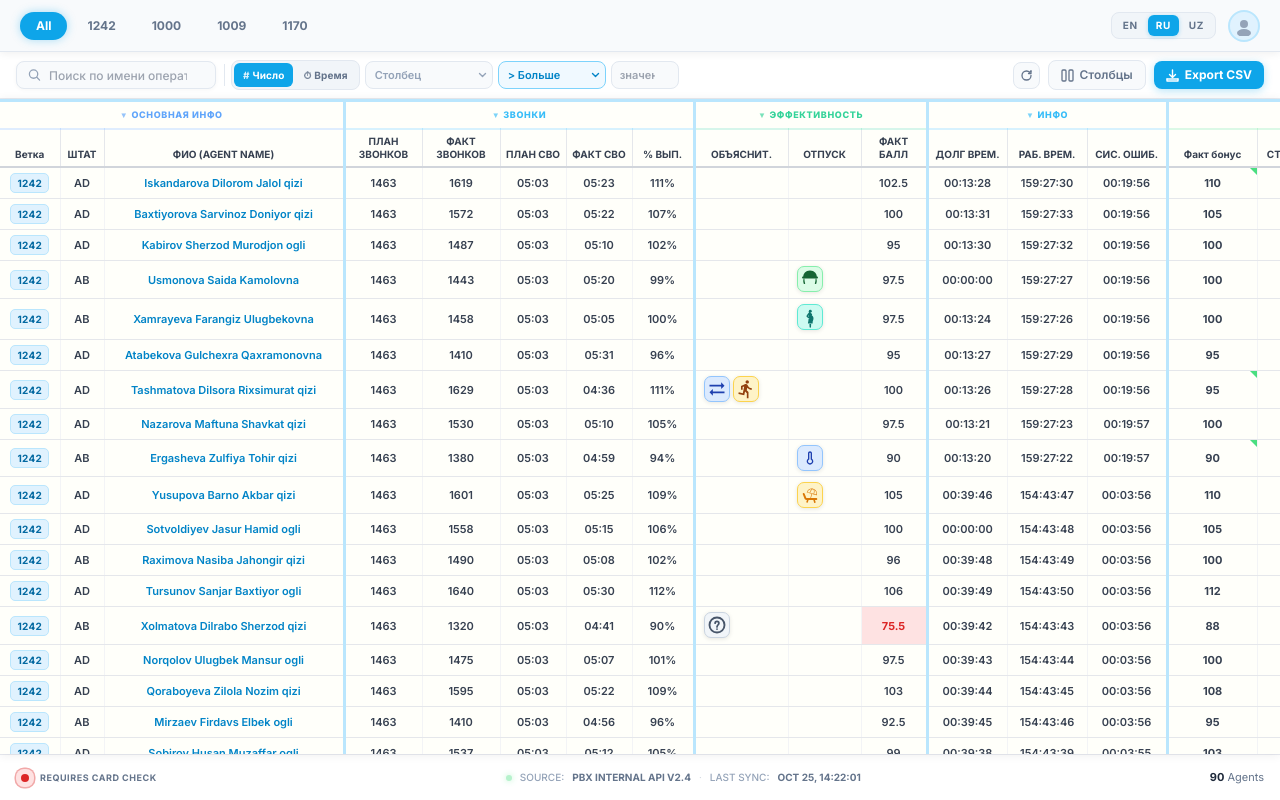
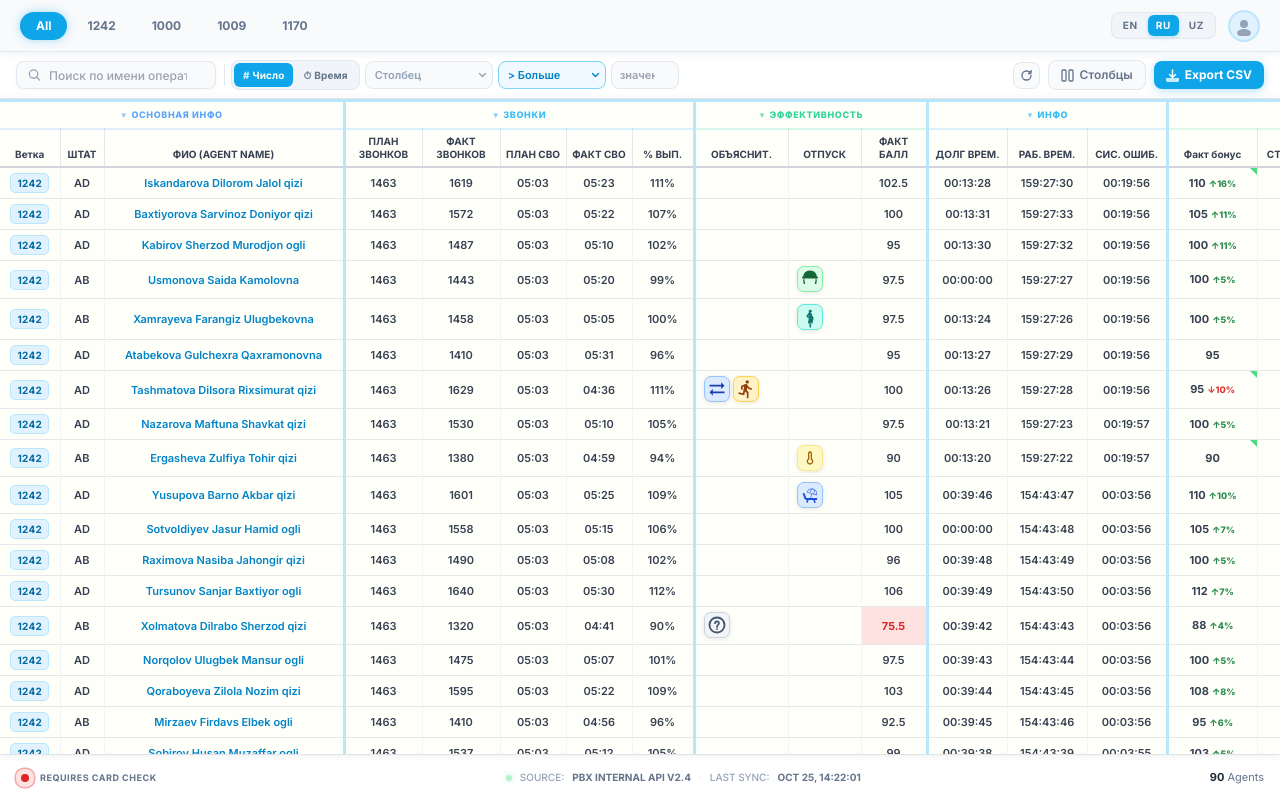
Before and after one commit to fozilxonov117/tabel, a React (Vite) app: page / in a window 1280 px wide. Built offline with nearby package versions, Linux system fonts and the light colour scheme.

Commit message:
last update front

```diff
--- a/src/components/PayrollTable.jsx
+++ b/src/components/PayrollTable.jsx
@@ -34,8 +34,8 @@ const COL_GROUPS = [
   { label: 'INFO',               labelKey: 'group.INFO',               color: '#38bdf8', bg: '#fffffa' },
   { label: 'BONUS',              labelKey: 'group.BONUS',              color: '#4ade80', bg: '#fffffa' },
   { label: 'TABEL',              labelKey: 'group.TABEL',              color: '#22d3ee', bg: '#ecfeff' },
-  { label: 'TOTALS (BI-BK)',     labelKey: 'group.TOTALS (BI-BK)',     color: '#fbbf24', bg: '#fffffa' },
-  { label: 'ALLOWANCES',         labelKey: 'group.ALLOWANCES',         color: '#7dd3fc', bg: '#fffffa' },
+  { label: 'PROFIT',             labelKey: 'group.PROFIT',             color: '#f97316', bg: '#fffffa' },
+  { label: 'ИТОГИ',              labelKey: 'group.ИТОГИ',              color: '#fbbf24', bg: '#fffffa' },
 ];
 
 // ── Individual column definitions ─────────────────────────────────────────────
@@ -76,21 +76,21 @@ const COLUMNS = [
     width: 26,
     day: i + 1,
   })),
-  // TOTALS (BI-BK) — profitFromOp + deductions + nadbavka
-  { key: 'profitFromOp',    labelKey: 'col.profitFromOp',     group: 'TOTALS (BI-BK)',     width: 100 },
-  { key: K_ITOG,            labelKey: 'col.итог',             group: 'TOTALS (BI-BK)',     width: 96  },
-  { key: K_NARUKI,          labelKey: 'col.наРуки',           group: 'TOTALS (BI-BK)',     width: 92  },
-  { key: K_NAKARTU,         labelKey: 'col.наКарту',          group: 'TOTALS (BI-BK)',     width: 92  },
-  { key: K_NALOG,           labelKey: 'col.налог',            group: 'TOTALS (BI-BK)',     width: 88  },
-  { key: 'advance',         labelKey: 'col.advance',          group: 'TOTALS (BI-BK)',     width: 88  },
-  { key: 'baseSalary',      labelKey: 'col.baseSalary',       group: 'TOTALS (BI-BK)',     width: 92  },
-  { key: 'nadbavka',        labelKey: 'col.nadbavka',         group: 'TOTALS (BI-BK)',     width: 92  },
-  // ALLOWANCES
-  { key: 'noch',            labelKey: 'col.noch',             group: 'ALLOWANCES',         width: 72  },
-  { key: 'vecher',          labelKey: 'col.vecher',           group: 'ALLOWANCES',         width: 72  },
-  { key: 'prazdnichny',     labelKey: 'col.prazdnichny',      group: 'ALLOWANCES',         width: 90  },
-  { key: 'stoimostBiletov', labelKey: 'col.stoimostBiletov',  group: 'ALLOWANCES',         width: 100 },
-  { key: 'vyslugaLet',      labelKey: 'col.vyslugaLet',       group: 'ALLOWANCES',         width: 90  },
+  // PROFIT — standalone profit column with own section
+  { key: 'profitFromOp',    labelKey: 'col.profitFromOp',     group: 'PROFIT',             width: 100 },
+  // ИТОГИ (merged former TOTALS + ALLOWANCES)
+  { key: K_ITOG,            labelKey: 'col.итог',             group: 'ИТОГИ',              width: 96  },
+  { key: K_NARUKI,          labelKey: 'col.наРуки',           group: 'ИТОГИ',              width: 92  },
+  { key: K_NAKARTU,         labelKey: 'col.наКарту',          group: 'ИТОГИ',              width: 92  },
+  { key: K_NALOG,           labelKey: 'col.налог',            group: 'ИТОГИ',              width: 88  },
+  { key: 'advance',         labelKey: 'col.advance',          group: 'ИТОГИ',              width: 88  },
+  { key: 'baseSalary',      labelKey: 'col.baseSalary',       group: 'ИТОГИ',              width: 92  },
+  { key: 'nadbavka',        labelKey: 'col.nadbavka',         group: 'ИТОГИ',              width: 92  },
+  { key: 'noch',            labelKey: 'col.noch',             group: 'ИТОГИ',              width: 72  },
+  { key: 'vecher',          labelKey: 'col.vecher',           group: 'ИТОГИ',              width: 72  },
+  { key: 'prazdnichny',     labelKey: 'col.prazdnichny',      group: 'ИТОГИ',              width: 90  },
+  { key: 'stoimostBiletov', labelKey: 'col.stoimostBiletov',  group: 'ИТОГИ',              width: 100 },
+  { key: 'vyslugaLet',      labelKey: 'col.vyslugaLet',       group: 'ИТОГИ',              width: 90  },
 ];
 
 // Keys whose zero value displays as '–' in cells
@@ -102,10 +102,10 @@ const SECTION_ANCHORS = {
   'CALL METRICS':       new Set(['perfPct']),
   'EFFICIENCY':         new Set(['factScore']),    // explanation+vacation hidden when collapsed; shown via hover panel
   'INFO':               new Set(['debtTime']),
-  'BONUS':              new Set(['b2', 'limit', 'razryad']),
-  'TABEL':              new Set(['tabel_worked', 'tabel_prazdHrs', 'tabel_vecherHrs', 'tabel_nochHrs']),
-  'TOTALS (BI-BK)':     new Set([K_ITOG]),
-  'ALLOWANCES':         new Set(['vyslugaLet']),
+  'BONUS':        new Set(['b2']),  // only Факт бонус visible when collapsed
+  'TABEL':        new Set(['tabel_worked', 'tabel_prazdHrs', 'tabel_vecherHrs', 'tabel_nochHrs']),
+  'PROFIT':       new Set(['profitFromOp']),
+  'ИТОГИ':        new Set([K_ITOG]),
 };
 
 // Precompute which groups actually have collapsible (non-anchor) columns
@@ -250,6 +250,12 @@ const VAC_ICONS = {
   Thermometer: (
     <svg width="16" height="16" viewBox="0 0 24 24" fill="currentColor">
       <path d="M15 13V5c0-1.66-1.34-3-3-3S9 3.34 9 5v8c-1.21.91-2 2.37-2 4 0 2.76 2.24 5 5 5s5-2.24 5-5c0-1.63-.79-3.09-2-4zm-3 7c-1.65 0-3-1.35-3-3 0-1.3.84-2.4 2-2.82V5c0-.55.45-1 1-1s1 .45 1 1v9.18A2.99 2.99 0 0 1 15 17c0 1.65-1.35 3-3 3z"/>
+    </svg>
+  ),
+  // Graduation cap — student on study leave
+  Student: (
+    <svg width="17" height="17" viewBox="0 0 24 24" fill="currentColor">
+      <path d="M12 3L1 9l11 6 9-4.91V17h2V9L12 3zm-1 12.99L6 13.26v4.01l5 2.77 5-2.77v-4.01l-5 2.73z"/>
     </svg>
   ),
   // Work — exit door icon (operator is out / off duty)
@@ -311,9 +317,9 @@ const VACATION_META = {
   'ДДО 2':   { color: '#1d4ed8', bg: '#dbeafe',  border: '#93c5fd', icon: VAC_ICONS.ChildFriendly },
   'ДДО 3':   { color: '#1d4ed8', bg: '#dbeafe',  border: '#93c5fd', icon: VAC_ICONS.ChildFriendly },
   'Уволен':  { color: '#dc2626', bg: '#fef2f2',  border: '#fca5a5' },
-  'Б':       { color: '#1e40af', bg: '#dbeafe',  border: '#93c5fd', icon: VAC_ICONS.Thermometer },
-  'О':       { color: '#d97706', bg: '#fef3c7',  border: '#fcd34d', icon: VAC_ICONS.BeachAccess },
-  'У':       { color: '#0369a1', bg: '#e0f2fe',  border: '#7dd3fc', icon: VAC_ICONS.Work },
+  'Б':       { color: '#a16207', bg: '#fef9c3',  border: '#fde68a', icon: VAC_ICONS.Thermometer },
+  'О':       { color: '#1d4ed8', bg: '#dbeafe',  border: '#93c5fd', icon: VAC_ICONS.BeachAccess },
+  'У':       { color: '#0369a1', bg: '#e0f2fe',  border: '#7dd3fc', icon: VAC_ICONS.Student },
   'ДДО Б':   { color: '#0f766e', bg: '#ccfbf1',  border: '#5eead4', icon: VAC_ICONS.PregnantWoman },
   'Н':       { color: '#9f1239', bg: '#fff1f2',  border: '#fecdd3' },
   'БС':      { color: '#b45309', bg: '#fffbeb',  border: '#fde68a' },
@@ -411,13 +417,13 @@ function ExplanationIconItem({ type, count, rowHovered, index }) {
   );
 }
 
-function ExplanationIcons({ types }) {
+function ExplanationIcons({ types, rowHovered }) {
   const counts = {};
   types.forEach(t => { counts[t] = (counts[t] || 0) + 1; });
   return (
     <span style={{ display: 'inline-flex', flexWrap: 'nowrap', gap: 3, alignItems: 'center', justifyContent: 'flex-start' }}>
       {Object.entries(counts).map(([type, count], index) => (
-        <ExplanationIconItem key={type} type={type} count={count} index={index} />
+        <ExplanationIconItem key={type} type={type} count={count} index={index} rowHovered={rowHovered} />
       ))}
     </span>
   );
@@ -593,7 +599,7 @@ function fmtHMS(sec) {
 }
 
 /* ── Cell value renderer ──────────────────────────────────────────────────── */
-function CellValue({ colKey, agent }) {
+function CellValue({ colKey, agent, rowHovered, b2Val }) {
   const { lang } = useLang();
   const t = k => translations[lang]?.[k] ?? k;
   switch (colKey) {
@@ -612,13 +618,13 @@ function CellValue({ colKey, agent }) {
     case 'explanation': {
       const val = agent[colKey];
       const arr = Array.isArray(val) ? val.filter(Boolean) : (val ? [val] : []);
-      return arr.length > 0 ? <ExplanationIcons types={arr} /> : null;
+      return arr.length > 0 ? <ExplanationIcons types={arr} rowHovered={rowHovered} /> : null;
     }
 
     case 'vacation': {
       const v = agent[colKey];
       if (!v) return null;
-      return <VacationBadge v={v} />;
+      return <VacationBadge v={v} rowHovered={rowHovered} />;
     }
 
     case 'vetka':
@@ -642,20 +648,28 @@ function CellValue({ colKey, agent }) {
       return <span style={{ fontWeight: 800, color: '#0369a1' }}>{agent.worked ?? 0}</span>;
     case 'tabel_prazdHrs': {
       const v = Math.round((agent.prazdnichny || 0) / 15000);
-      return <span style={{ color: v > 0 ? '#78350f' : '#cbd5e1' }}>{v > 0 ? v : '–'}</span>;
+      return <span style={{ color: v > 0 ? '#15803d' : '#cbd5e1' }}>{v > 0 ? v : '–'}</span>;
     }
     case 'tabel_vecherHrs': {
       const v = Math.round((agent.vecher || 0) / 5000);
-      return <span style={{ color: v > 0 ? '#0369a1' : '#cbd5e1' }}>{v > 0 ? v : '–'}</span>;
+      return <span style={{ color: v > 0 ? '#78350f' : '#cbd5e1' }}>{v > 0 ? v : '–'}</span>;
     }
     case 'tabel_nochHrs': {
       const v = Math.round((agent.noch || 0) / 7500);
       return <span style={{ color: v > 0 ? '#1d4ed8' : '#cbd5e1' }}>{v > 0 ? v : '–'}</span>;
     }
-    case 'limit':
-    case 'surcharge':
-    case 'razryad':
-      return <span>{agent[colKey] ?? '–'}</span>;
+    case 'limit': {
+      const lim = agent.limit;
+      if (lim == null) return <span style={{ color: '#94a3b8' }}>–</span>;
+      const factVal = b2Val !== undefined ? b2Val : agent.b1;
+      const diff = lim - (factVal ?? 0);
+      if (diff === 0) return <span style={{ color: '#94a3b8' }}>–</span>;
+      return (
+        <span style={{ fontWeight: 700, color: diff > 0 ? '#15803d' : '#dc2626' }}>
+          {diff > 0 ? `+${diff}` : diff}
+        </span>
+      );
+    }
 
     default: {
       const v = agent[colKey];
@@ -733,14 +747,14 @@ function B2Cell({ agentId, b1Val, override, onSave, onActivate }) {
 }
 
 /* ── B2 cell with comment portal tooltip ─────────────────────────────────── */
-function B2CommentCell({ agent, b2Override, b2IsHigher, b2IsLower, borderRight, onContextMenu, onSave, b2Comments }) {
+function B2CommentCell({ agent, b2Override, b2IsHigher, b2IsLower, borderRight, onContextMenu, onSave, b2Comments, rowHovered }) {
   const tdRef = React.useRef(null);
   const comment = (b2Comments && b2Comments[agent.id]) || null;
   const [tooltipPos, setTooltipPos] = React.useState(null);
   const [cellHovered, setCellHovered] = React.useState(false);
 
   React.useEffect(() => {
-    if (comment && cellHovered && tdRef.current) {
+    if (comment && (cellHovered || rowHovered) && tdRef.current) {
       const rect = tdRef.current.getBoundingClientRect();
       const cellCenterX = rect.left + rect.width / 2;
       const boxWidth = 260;
@@ -753,7 +767,7 @@ function B2CommentCell({ agent, b2Override, b2IsHigher, b2IsLower, borderRight,
     } else {
       setTooltipPos(null);
     }
-  }, [cellHovered, comment]);
+  }, [cellHovered, rowHovered, comment]);
 
   return (
     <td
@@ -786,6 +800,22 @@ function B2CommentCell({ agent, b2Override, b2IsHigher, b2IsLower, borderRight,
         onSave={onSave}
         onActivate={() => {}}
       />
+      {/* % diff arrow vs Ст бонус (surcharge) — right side */}
+      {(() => {
+        const b2Val = b2Override !== undefined ? b2Override : agent.b1;
+        const base = agent.surcharge ?? 0;
+        const diffPct = base > 0 ? Math.round((b2Val - base) / base * 100) : null;
+        return diffPct !== null && diffPct !== 0 ? (
+          <span style={{
+            display: 'inline-flex', alignItems: 'center', gap: 1,
+            fontSize: 9, fontWeight: 800, marginLeft: 3,
+            color: diffPct > 0 ? '#15803d' : '#dc2626',
+            opacity: 0.9,
+          }}>
+            {diffPct > 0 ? '↑' : '↓'}{Math.abs(diffPct)}%
+          </span>
+        ) : null;
+      })()}
       {comment && ReactDOM.createPortal(
         <AnimatePresence>
           {tooltipPos && (
@@ -1470,8 +1500,8 @@ export default function PayrollTable({ agents, activeGroup, visibleColumns, tota
                   verticalAlign: 'bottom',
                   padding: '5px 4px 6px',
                   fontSize: 10, fontWeight: 700,
-                  color: isOver ? '#1d4ed8' : sortKey === col.key ? '#0284c7' : col.day && TABEL_WEEKENDS.has(col.day) ? '#dc2626' : '#374151',
-                  background: isOver ? '#dbeafe' : sortKey === col.key ? '#e0f2fe' : col.day && TABEL_WEEKENDS.has(col.day) ? '#fee2e2' : undefined,
+                  color: isOver ? '#1d4ed8' : sortKey === col.key ? '#0284c7' : col.day && TABEL_WEEKENDS.has(col.day) ? '#166534' : '#374151',
+                  background: isOver ? '#dbeafe' : sortKey === col.key ? '#e0f2fe' : col.day && TABEL_WEEKENDS.has(col.day) ? '#dcfce7' : undefined,
                   borderBottom: isOver ? '2px solid #3b82f6' : sortKey === col.key ? '2px solid #0284c7' : '2px solid #d1d5db',
                   borderRight: isGroupEnd ? '3px solid #bae6fd' : '1px solid #e5e7eb',
                   whiteSpace: 'normal', wordBreak: 'break-word',
@@ -1516,11 +1546,11 @@ export default function PayrollTable({ agents, activeGroup, visibleColumns, tota
                     className={rowClass}
                     onMouseEnter={e => {
                       hoveredTrRef.current = e.currentTarget;
-                      if (collapsedGroups.has('EFFICIENCY')) setHoveredRowId(agent.id);
+                      setHoveredRowId(agent.id);
                     }}
                     onMouseLeave={() => {
                       hoveredTrRef.current = null;
-                      if (collapsedGroups.has('EFFICIENCY')) setHoveredRowId(null);
+                      setHoveredRowId(null);
                     }}
                     onContextMenu={e => handleContextMenu(e, agent.id)}
                     onClick={(deleteMode || transferMode) ? () => {
@@ -1562,15 +1592,16 @@ export default function PayrollTable({ agents, activeGroup, visibleColumns, tota
                         } else if (hasExplData) {
                           effIndicatorBorder = '3px solid #f59e0b'; // amber — expl only
                         } else if (hasVacData) {
-                          effIndicatorBorder = '3px solid #22c55e'; // green — vacation only
+                          effIndicatorBorder = '3px solid #f59e0b'; // amber — vacation only
                         }
                       }
 
                       if (col.key === 'b2') {
                         const b2Override = b2Overrides[agent.id];
                         const b2Val = b2Override !== undefined ? b2Override : agent.b1;
-                        const b2IsHigher = b2Val > agent.b1;
-                        const b2IsLower  = b2Val < agent.b1;
+                        const b2Base     = agent.b1;
+                        const b2IsHigher = b2Override !== undefined && b2Override > b2Base;
+                        const b2IsLower  = b2Override !== undefined && b2Override < b2Base;
                         return (
                           <B2CommentCell
                             key="b2"
@@ -1582,6 +1613,7 @@ export default function PayrollTable({ agents, activeGroup, visibleColumns, tota
                             onContextMenu={e => handleContextMenu(e, agent.id)}
                             onSave={(id, val) => setB2Overrides(prev => ({ ...prev, [id]: val }))}
                             b2Comments={b2Comments}
+                            rowHovered={hoveredRowId === agent.id}
                           />
                         );
                       }
@@ -1598,12 +1630,13 @@ export default function PayrollTable({ agents, activeGroup, visibleColumns, tota
                           ? (VACATION_META[val] ?? { color: '#64748b', bg: '#f1f5f9' })
                           : null;
                         const vacIcon = isSymbol ? (vacStyle?.icon ?? null) : null;
-                        // background: Sat/Sun always red; 11h rest on weekday → white; else normal
-                        const bgColor = isSatSun              ? '#fee2e2'
+                        // background: symbol/vacation always uses own color; Sat/Sun → light green; worked → light green; rest → white
+                        const bgColor = isSymbol              ? vacStyle.bg
+                                      : isSatSun              ? '#dcfce7'
                                       : (isEmpty && is11h)    ? undefined
-                                      : isSymbol              ? vacStyle.bg
                                       : (val === 11 && !is11h)? '#dbeafe'
-                                      : '#f0fdf4';
+                                      : isEmpty               ? undefined
+                                      : '#fffffa';
                         const textColor = isEmpty              ? 'transparent'
                                         : isSymbol             ? vacStyle.color
                                         : (val === 11 && !is11h) ? '#1d4ed8'
@@ -1644,12 +1677,20 @@ export default function PayrollTable({ agents, activeGroup, visibleColumns, tota
                             borderRight: effIndicatorBorder,
                             whiteSpace: 'nowrap',
 
-                            background: isRedCell ? '#fee2e2' : undefined,
+                            background: isRedCell ? '#fee2e2'
+                                      : col.key === 'tabel_vecherHrs' ? '#fefce8'
+                                      : col.key === 'tabel_nochHrs'   ? '#eff6ff'
+                                      : undefined,
                             color: isRedCell ? '#dc2626' : col.key === 'name' ? '#0284c7' : '#374151',
                             fontWeight: isRedCell ? 700 : col.key === 'name' ? 600 : 600,
                           }}
                         >
-                          <CellValue colKey={col.key} agent={agent} />
+                          <CellValue
+                            colKey={col.key}
+                            agent={agent}
+                            rowHovered={hoveredRowId === agent.id}
+                            b2Val={b2Overrides[agent.id] !== undefined ? b2Overrides[agent.id] : agent.b1}
+                          />
                         </td>
                       );
                     })}
--- a/src/i18n/translations.js
+++ b/src/i18n/translations.js
@@ -14,6 +14,8 @@ export const translations = {
     'group.TABEL':              'TABEL',
     'group.TOTALS (BI-BK)':     'TOTALS (BI-BK)',
     'group.ALLOWANCES':         'ALLOWANCES',
+    'group.PROFIT':             'PROFIT',
+    'group.ИТОГИ':             'TOTALS',
     // Columns
     'col.vetka':           'BRANCH',
     'col.shtat':           'TYPE',
@@ -101,6 +103,8 @@ export const translations = {
     'group.TABEL':              'ТАБЕЛЬ',
     'group.TOTALS (BI-BK)':     'ИТОГИ (BI-BK)',
     'group.ALLOWANCES':         'НАДБАВКИ',
+    'group.PROFIT':             'ПРИБЫЛЬ',
+    'group.ИТОГИ':             'ИТОГИ',
     // Columns
     'col.vetka':           'Ветка',
     'col.shtat':           'ШТАТ',
@@ -188,6 +192,8 @@ export const translations = {
     'group.TABEL':              'TABEL',
     'group.TOTALS (BI-BK)':     'YAKUNLAR (BI-BK)',
     'group.ALLOWANCES':         'QOʻSHIMCHALAR',
+    'group.PROFIT':             'FOYDA',
+    'group.ИТОГИ':             'YAKUNLAR',
     // Columns
     'col.vetka':           'Tarmoq',
     'col.shtat':           'SHTAT',
```
